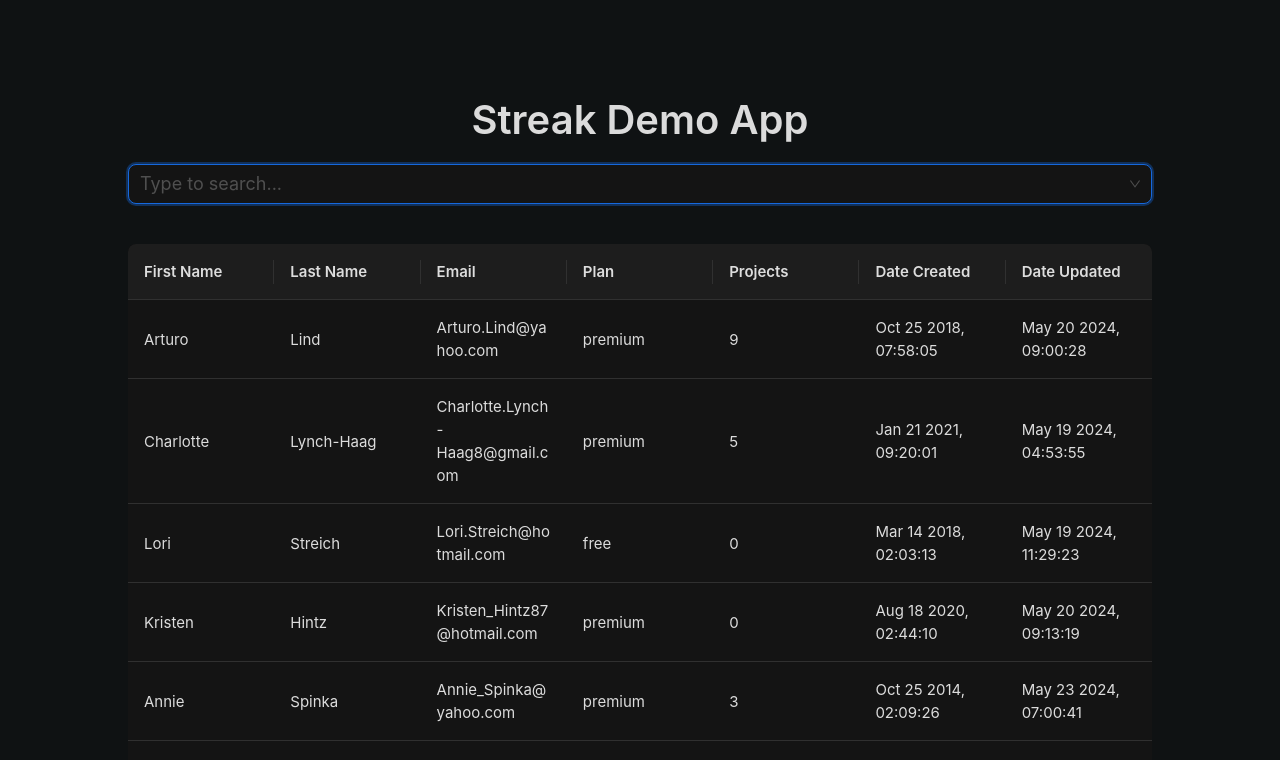
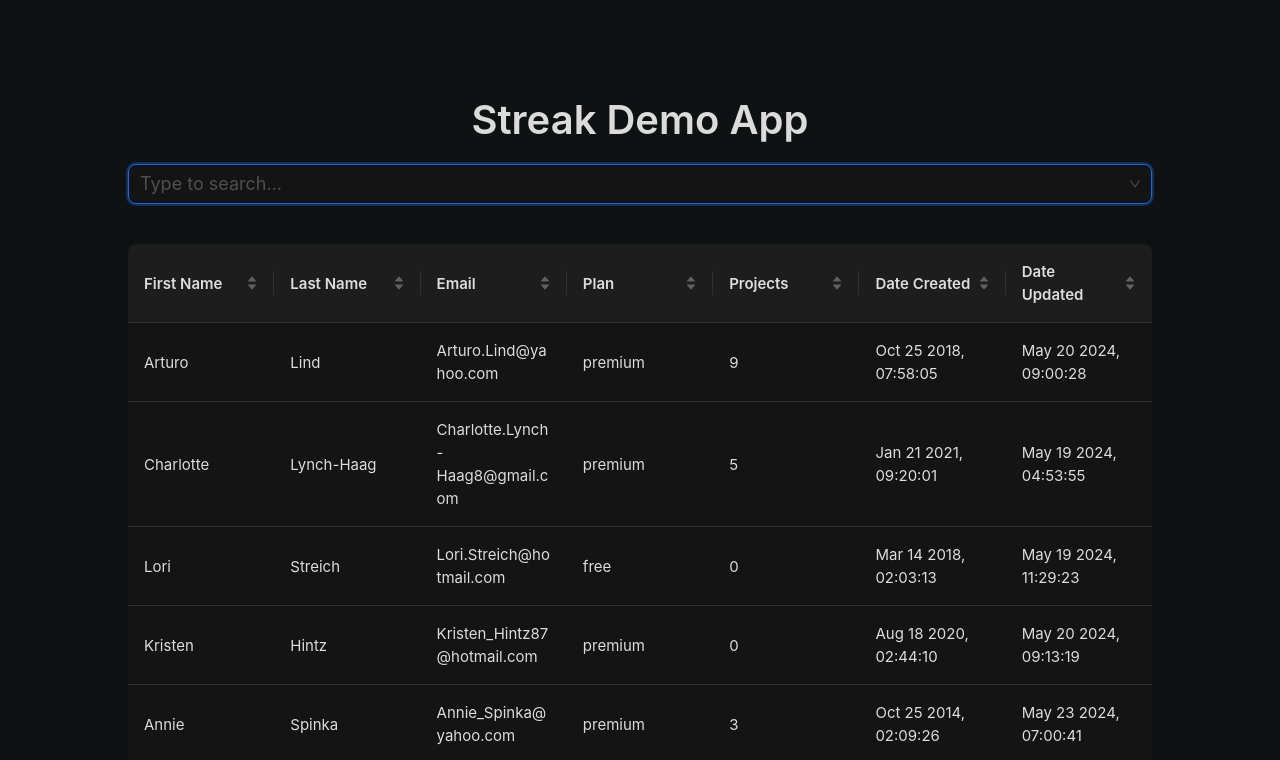
Before and after one commit to mohseenrm/streak-app, a Next.js app: page / in a window 1280 px wide. Shown: the top 760 px of the page. Built offline with nearby package versions, Linux system fonts and the light colour scheme.

Commit message:
[update] saving progress

```diff
--- a/app/page.tsx
+++ b/app/page.tsx
@@ -113,19 +113,105 @@ export default function Home() {
     }
   }, [query])
 
-  const columns: TableColumnsType<any> = useMemo(() => {
+  const columns: TableColumnsType<TableDataEntity> = useMemo(() => {
     return [
-      { title: "First Name", dataIndex: "firstName", key: "firstName" },
-      { title: "Last Name", dataIndex: "lastName", key: "lastName" },
-      { title: "Email", dataIndex: "email", key: "email" },
-      { title: "Plan", dataIndex: "plan", key: "plan" },
-      { title: "Projects", dataIndex: "projects", key: "projects" },
+      {
+        title: "First Name",
+        dataIndex: "firstName",
+        key: "firstName",
+        showSorterTooltip: { target: "full-header" },
+        sorter: (a: TableDataEntity, b: TableDataEntity) => {
+          if (a.firstName < b.firstName) {
+            return -1
+          }
+          if (a.firstName > b.firstName) {
+            return 1
+          }
+          return 0
+        },
+        sortDirections: ["descend", "ascend"],
+      },
+      {
+        title: "Last Name",
+        dataIndex: "lastName",
+        key: "lastName",
+        showSorterTooltip: { target: "full-header" },
+        sorter: (a: TableDataEntity, b: TableDataEntity) => {
+          if (a.lastName < b.lastName) {
+            return -1
+          }
+          if (a.lastName > b.lastName) {
+            return 1
+          }
+          return 0
+        },
+        sortDirections: ["descend", "ascend"],
+      },
+      {
+        title: "Email",
+        dataIndex: "email",
+        key: "email",
+        showSorterTooltip: { target: "full-header" },
+        sorter: (a: TableDataEntity, b: TableDataEntity) => {
+          if (a.email < b.email) {
+            return -1
+          }
+          if (a.email > b.email) {
+            return 1
+          }
+          return 0
+        },
+        sortDirections: ["descend", "ascend"],
+      },
+      {
+        title: "Plan",
+        dataIndex: "plan",
+        key: "plan",
+        showSorterTooltip: { target: "full-header" },
+        sorter: (a: TableDataEntity, b: TableDataEntity) => {
+          if (a.plan < b.plan) {
+            return -1
+          }
+          if (a.plan > b.plan) {
+            return 1
+          }
+          return 0
+        },
+        sortDirections: ["descend", "ascend"],
+      },
+      {
+        title: "Projects",
+        dataIndex: "projects",
+        key: "projects",
+        showSorterTooltip: { target: "full-header" },
+        sorter: (a: TableDataEntity, b: TableDataEntity) => {
+          if (a.projects < b.projects) {
+            return -1
+          }
+          if (a.projects > b.projects) {
+            return 1
+          }
+          return 0
+        },
+        sortDirections: ["descend", "ascend"],
+      },
       {
         title: "Date Created",
         dataIndex: "dateCreated",
         key: "dateCreated",
         render: (text: string) =>
           format(new Date(text), "LLL dd yyyy, hh:mm:ss"),
+        showSorterTooltip: { target: "full-header" },
+        sorter: (a: TableDataEntity, b: TableDataEntity) => {
+          if (a.dateCreated < b.dateCreated) {
+            return -1
+          }
+          if (a.dateCreated > b.dateCreated) {
+            return 1
+          }
+          return 0
+        },
+        sortDirections: ["descend", "ascend"],
       },
       {
         title: "Date Updated",
@@ -133,6 +219,17 @@ export default function Home() {
         key: "dateUpdated",
         render: (text: string) =>
           format(new Date(text), "LLL dd yyyy, hh:mm:ss"),
+        showSorterTooltip: { target: "full-header" },
+        sorter: (a: TableDataEntity, b: TableDataEntity) => {
+          if (a.dateUpdated < b.dateUpdated) {
+            return -1
+          }
+          if (a.dateUpdated > b.dateUpdated) {
+            return 1
+          }
+          return 0
+        },
+        sortDirections: ["descend", "ascend"],
       },
     ]
   }, [])
```
